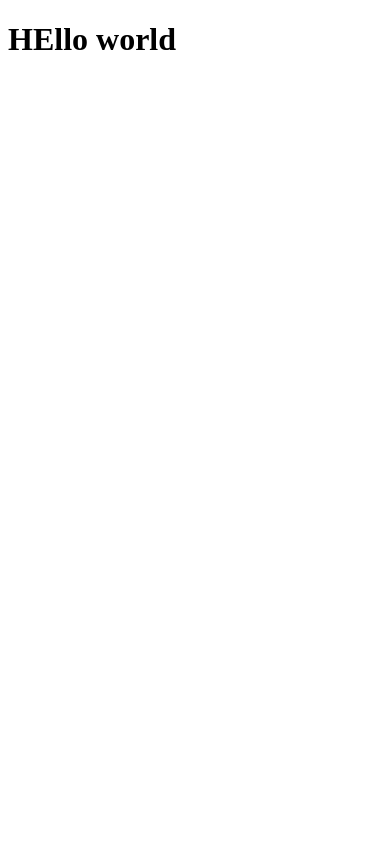
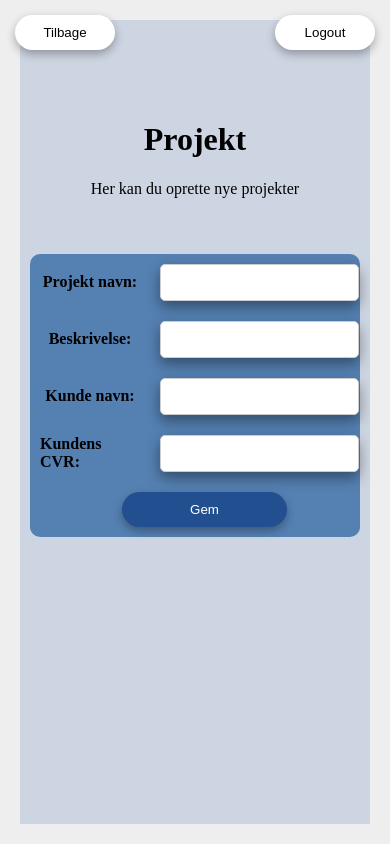
Before and after one commit to KasperVejen/ADBIS, a website: page frontend/public/project.html in a window 390 px wide. Drawn offline with Linux system fonts and the light colour scheme.

Commit message:
Create project added

```diff
--- a/backend/classes/registration.js
+++ b/backend/classes/registration.js
@@ -1,9 +1,5 @@
 //Database connection
 const { pool, testConnection } = require("../../data/configDB");
-//const createTimestamp = require("../../utilities/timestamp");
-
-//test connection to database
-testConnection();
 
 //Class for Timeregistration
 class Timeregistration {
--- a/backend/routers/databaseRouter.js
+++ b/backend/routers/databaseRouter.js
@@ -11,7 +11,8 @@ db.testConnection();
 //get all projects name
 router.get("/", async (req, res) => {
   try {
-    const sql = "SELECT project_ID, project_name FROM projects";
+    const sql =
+      "SELECT project_ID, project_name FROM projects ORDER BY project_ID ASC";
     const connection = await db.pool.getConnection();
     const [rows, fields] = await connection.execute(sql);
     connection.release();
--- a/backend/server.js
+++ b/backend/server.js
@@ -6,6 +6,7 @@ const formData = require("express-form-data");
 const componentData = require("./routers/componentdata");
 const timeregistration = require("./routers/timeregistration");
 const databaseRouter = require("./routers/databaseRouter");
+const projectRouter = require("./routers/projectRouter");
 
 const app = express();
 
@@ -22,8 +23,10 @@ app.use(
     extensions: ["html"],
   })
 );
+//routers
 app.use("/adbis/api", componentData);
 app.use("/adbis/api/timeregistration", timeregistration);
 app.use("/adbis/api/database", databaseRouter);
+app.use("/adbis/api/projects", projectRouter);
 
 app.listen(PORT, () => console.log(`Server running on port ${PORT}`));
--- a/frontend/public/css/project.css
+++ b/frontend/public/css/project.css
@@ -0,0 +1,131 @@
+.root {
+    margin: 0;
+    padding: 0;
+    display: flex;
+    justify-content: center;
+    align-items: center;
+    height: 100vh;
+    background-color: #eee;
+    position: relative;
+}
+
+.background {
+    position: fixed;
+    top: 20px;
+    right: 20px;
+    bottom: 20px;
+    left: 20px;
+    background-color: #cdd5e2;
+    z-index: 0;
+    overflow: auto;
+}
+
+.container {
+    text-align: center;
+    justify-content: center;
+    align-items: center;
+    padding: 30px;
+    margin-top: 50px;
+}
+
+.form {
+    display: grid;
+    grid-template-columns: repeat(2, 1fr);
+    grid-template-columns: 150px 1fr;
+    grid-gap: 20px;
+    grid-row-gap: 40px;
+    padding: 30px;
+    margin: 50px;
+    margin-top: 10px;
+    background-color: #5480B2;
+    border-radius: 10px;
+}
+
+.label {
+    margin-bottom: 5px;
+    font-weight: bold;
+    align-items: center;
+    justify-content: center;
+    display: flex;
+
+}
+
+.input {
+    padding: 10px;
+    border-radius: 5px;
+    border: 1px solid #ccc;
+    box-shadow: 0px 6px 14px rgba(0, 0, 0, 0.4);
+    background-color: #fff;
+}
+
+#submit-btn {
+    display: block;
+    width: 50%;
+    margin: 0 auto;
+    padding: 10px;
+    border-radius: 50px;
+    background-color: #224F8F;
+    border: none;
+    color: #fff;
+    box-shadow: 0px 4px 10px rgba(0, 0, 0, 0.3);
+    grid-column: 1 / span 2;
+
+}
+
+.back-button {
+    display: block;
+    margin: 0 auto;
+    width: 100px;
+    padding: 10px;
+    border-radius: 50px;
+    background-color: #fff;
+    border: none;
+    box-shadow: 0px 4px 10px rgba(0, 0, 0, 0.3);
+    position: fixed;
+    top: 15px;
+    left: 15px;
+}
+
+.logout-button {
+    display: block;
+    margin: 0 auto;
+    width: 100px;
+    padding: 10px;
+    border-radius: 50px;
+    background-color: #fff;
+    border: none;
+    box-shadow: 0px 4px 10px rgba(0, 0, 0, 0.3);
+    position: fixed;
+    top: 15px;
+    right: 15px;
+}
+
+/* Media query for smartphones */
+@media (max-width: 600px) {
+    .form {
+        padding: 20px;
+        margin: 20px;
+        display: grid;
+        grid-template-columns: 1fr;
+        grid-template-columns: 100px 1fr;
+        grid-gap: 20px;
+        grid-row-gap: 20px;
+        padding: 10px;
+        margin: 10px;
+        border-radius: 10px;
+
+    }
+
+    .label {
+        display: block;
+        font-weight: bold;
+        align-items: center;
+        justify-content: center;
+        display: flex;
+        margin-bottom: 0;
+    }
+
+    input {
+        margin-right: 10px;
+    }
+}
--- a/frontend/public/js/project.js
+++ b/frontend/public/js/project.js
@@ -0,0 +1,24 @@
+document.addEventListener("DOMContentLoaded", function (e) {
+  e.preventDefault();
+
+  // Check if user is logged in
+
+  //add time registration to database
+  const form = document.getElementById("project");
+  form.addEventListener("submit", (e) => {
+    e.preventDefault();
+    const formData = new FormData(form);
+    fetch("https://kvejen.com/adbis/api/projects/project", {
+      method: "POST",
+      body: formData,
+    })
+      .then((response) => response.json())
+      .then((data) => {
+        console.log(data);
+        alert(data.message);
+      })
+      .catch((error) => {
+        console.error("Error:", error);
+      });
+  });
+});
--- a/frontend/public/js/timeregistration.js
+++ b/frontend/public/js/timeregistration.js
@@ -17,7 +17,8 @@ document.addEventListener("DOMContentLoaded", function (e) {
       for (let i = 0; i < data.length; i++) {
         let option = document.createElement("option");
         option.value = data[i].project_ID;
-        option.text = data[i].project_name;
+        option.text =
+          "ID: " + data[i].project_ID + " - " + "Navn: " + data[i].project_name;
         select.add(option);
       }
     });
@@ -37,6 +38,4 @@ document.addEventListener("DOMContentLoaded", function (e) {
         alert(data.message);
       });
   });
-
-
 });
--- a/frontend/public/project.html
+++ b/frontend/public/project.html
@@ -6,10 +6,28 @@
     <meta charset="UTF-8">
     <meta http-equiv="X-UA-Compatible" content="IE=edge">
     <meta name="viewport" content="width=device-width, initial-scale=1.0">
-    <title>Add project</title>
+    <title>Tilføj projekt</title>
 </head>
-<body>
-    <h1>HEllo world</h1>
-
-</body>
+<body class="root">
+    <div class="background">
+      <div class="container">
+      <h1>Projekt</h1>
+      <p>Her kan du oprette nye projekter</p>
+      </div>
+    <div class="form-container">
+      <form action="" id="project" class="form">
+          <label class="label" for="name">Projekt navn:</label>
+          <input class="input" type="text" name="name" id="name" />
+          <label class="label" for="description">Beskrivelse:</label>
+          <input class="input" type="text" name="description" id="description" />
+          <label class="label" for="customer_name">Kunde navn:</label>
+          <input class="input" type="text" name="customer_name" id="customer_name" />
+          <label class="label" for="customer_cvr">Kundens CVR:</label>
+          <input class="input" type="text" name="customer_cvr" id="customer_cvr" />
+          <button id="submit-btn" type="submit">Gem</button>
+      </form>
+    </div>
+    <a href="https://kvejen.com/adbis/"><button class="back-button">Tilbage</button></a>
+    <a href=""><button class="logout-button">Logout</button></a>
+  </body>
 </html>
```
Also changed, not shown: backend/classes/project.js (added, +39 -0 lines), backend/routers/projectRouter.js (added, +35 -0 lines).
